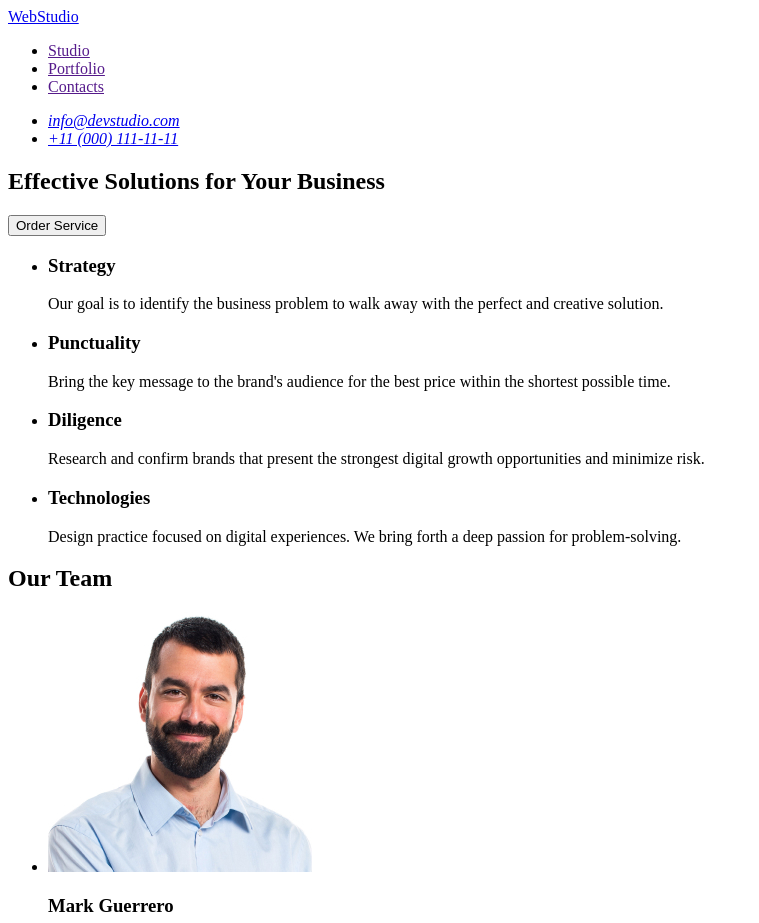
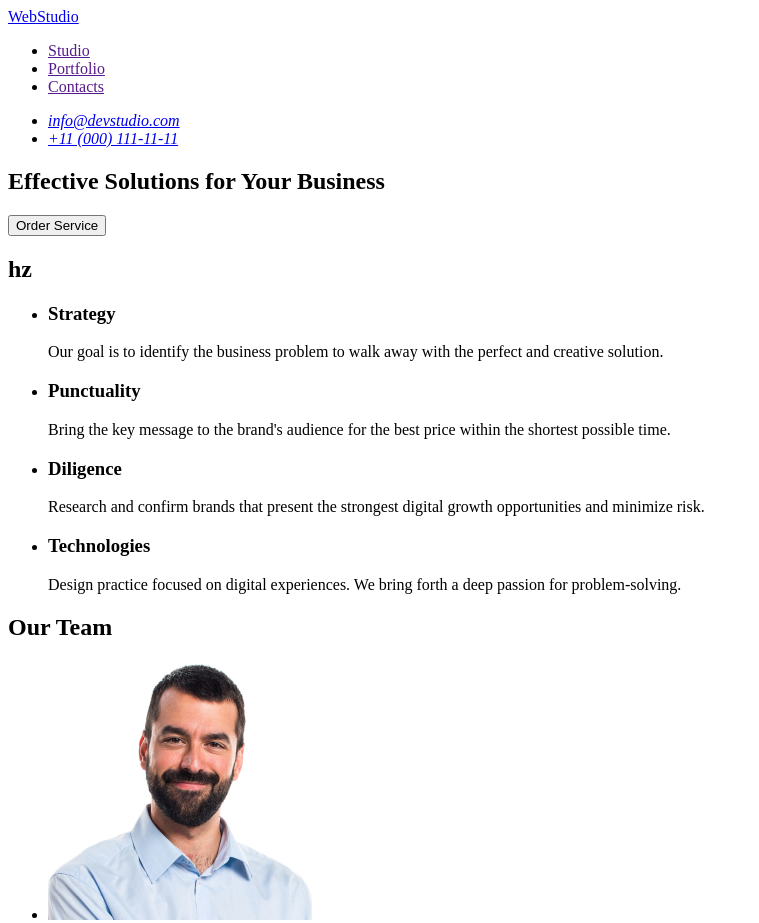
Before and after one commit to Mokogg/goit-markup-hw-01, a plain HTML site: page index.html in a window 1280 px wide. Shown: the top 923 px of the page, without its empty margins (0-759 px from the left). Drawn offline with Linux system fonts and the light colour scheme.

Commit message:
Update index.html

```diff
--- a/index.html
+++ b/index.html
@@ -40,6 +40,7 @@
         </section>
 
         <section>
+            <h2>hz</h2>
             <ul>
                 <li>
                     <h3>Strategy</h3>
```
